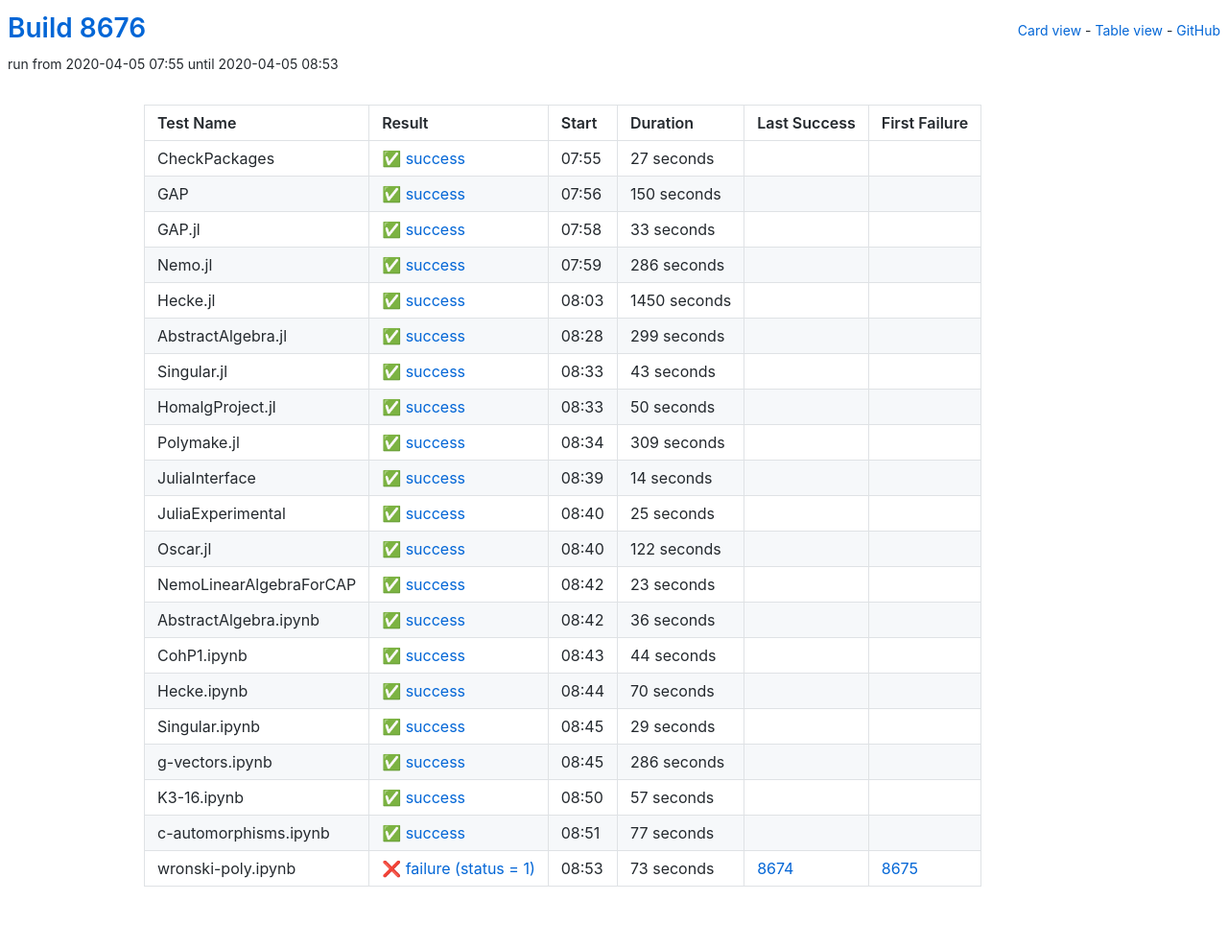
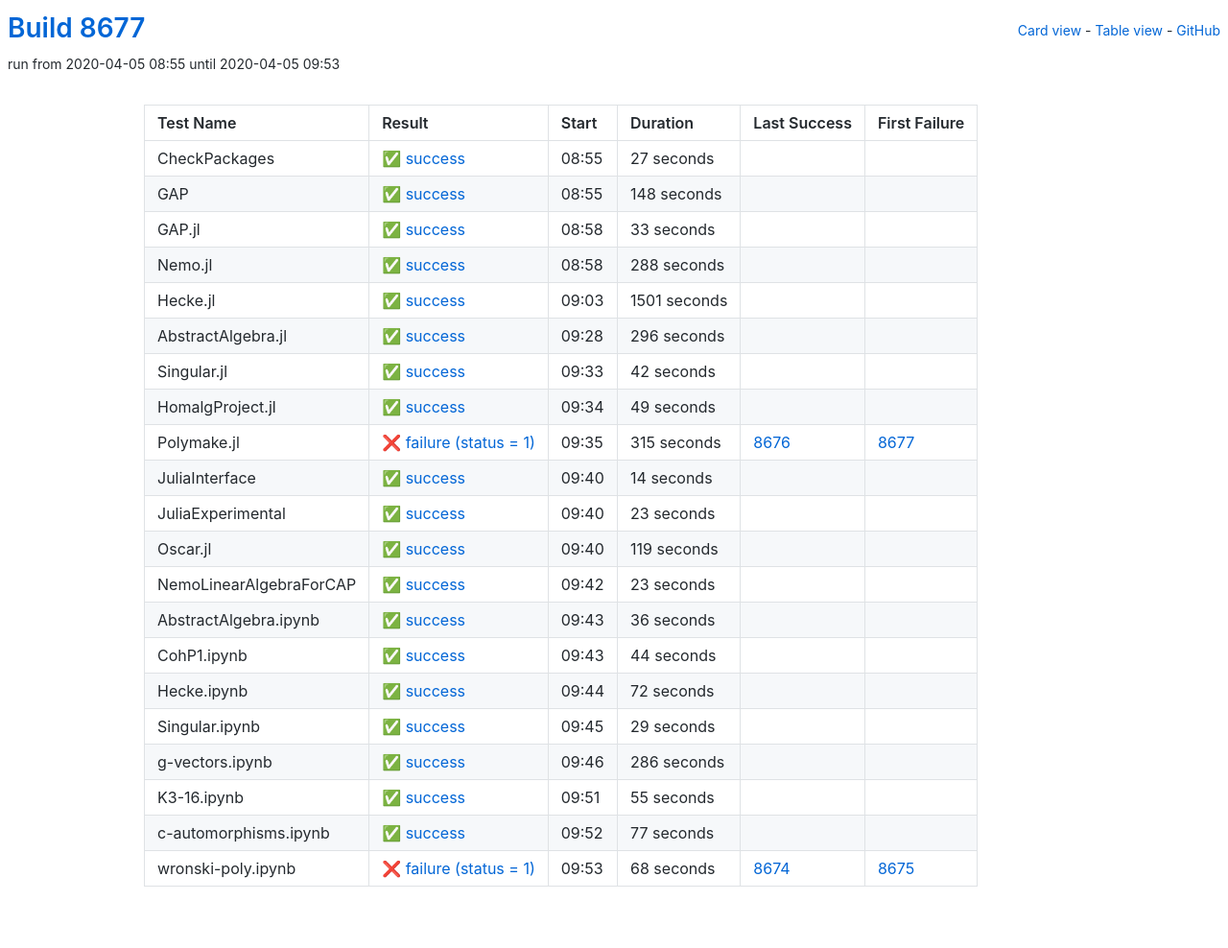
Before and after one commit to oscar-system/oscar-ci-status, a Jekyll site: the page built from table.html, in a window 1280 px wide. Shown: the whole page at 96% size. Built offline with Jekyll 4.4.1, drawn with Linux system fonts in a browser that asks for light colours; some of the changed lines change nothing that is shown.

Commit message:
Build 8677

```diff
--- a/_data/ci.yml
+++ b/_data/ci.yml
@@ -1,5 +1,5 @@
-build: 8676
-build_url: https://oscarci.mathematik.uni-kl.de/job/oscar/8676/
+build: 8677
+build_url: https://oscarci.mathematik.uni-kl.de/job/oscar/8677/
 job: oscar
 tests:
 - duration: 27
@@ -8,20 +8,20 @@
   first_failure_url: null
   last_success: false
   last_success_url: null
-  log: https://oscarci.mathematik.uni-kl.de/job/oscar/8676/artifact/logs/build-8676/CheckPackages.log
+  log: https://oscarci.mathematik.uni-kl.de/job/oscar/8677/artifact/logs/build-8677/CheckPackages.log
   name: CheckPackages
-  start: 2020-04-05 07:55
+  start: 2020-04-05 08:55
   status: success
   success: true
-- duration: 150
+- duration: 148
   exitcode: 0
   first_failure: false
   first_failure_url: null
   last_success: false
   last_success_url: null
-  log: https://oscarci.mathematik.uni-kl.de/job/oscar/8676/artifact/logs/build-8676/GAP.log
+  log: https://oscarci.mathematik.uni-kl.de/job/oscar/8677/artifact/logs/build-8677/GAP.log
   name: GAP
-  start: 2020-04-05 07:56
+  start: 2020-04-05 08:55
   status: success
   success: true
 - duration: 33
@@ -30,9 +30,163 @@
   first_failure_url: null
   last_success: false
   last_success_url: null
-  log: https://oscarci.mathematik.uni-kl.de/job/oscar/8676/artifact/logs/build-8676/GAP.jl.log
+  log: https://oscarci.mathematik.uni-kl.de/job/oscar/8677/artifact/logs/build-8677/GAP.jl.log
   name: GAP.jl
-  start: 2020-04-05 07:58
+  start: 2020-04-05 08:58
+  status: success
+  success: true
+- duration: 288
+  exitcode: 0
+  first_failure: false
+  first_failure_url: null
+  last_success: false
+  last_success_url: null
+  log: https://oscarci.mathematik.uni-kl.de/job/oscar/8677/artifact/logs/build-8677/Nemo.jl.log
+  name: Nemo.jl
+  start: 2020-04-05 08:58
+  status: success
+  success: true
+- duration: 1501
+  exitcode: 0
+  first_failure: false
+  first_failure_url: null
+  last_success: false
+  last_success_url: null
+  log: https://oscarci.mathematik.uni-kl.de/job/oscar/8677/artifact/logs/build-8677/Hecke.jl.log
+  name: Hecke.jl
+  start: 2020-04-05 09:03
+  status: success
+  success: true
+- duration: 296
+  exitcode: 0
+  first_failure: false
+  first_failure_url: null
+  last_success: false
+  last_success_url: null
+  log: https://oscarci.mathematik.uni-kl.de/job/oscar/8677/artifact/logs/build-8677/AbstractAlgebra.jl.log
+  name: AbstractAlgebra.jl
+  start: 2020-04-05 09:28
+  status: success
+  success: true
+- duration: 42
+  exitcode: 0
+  first_failure: false
+  first_failure_url: null
+  last_success: false
+  last_success_url: null
+  log: https://oscarci.mathematik.uni-kl.de/job/oscar/8677/artifact/logs/build-8677/Singular.jl.log
+  name: Singular.jl
+  start: 2020-04-05 09:33
+  status: success
+  success: true
+- duration: 49
+  exitcode: 0
+  first_failure: false
+  first_failure_url: null
+  last_success: false
+  last_success_url: null
+  log: https://oscarci.mathematik.uni-kl.de/job/oscar/8677/artifact/logs/build-8677/HomalgProject.jl.log
+  name: HomalgProject.jl
+  start: 2020-04-05 09:34
+  status: success
+  success: true
+- duration: 315
+  exitcode: 1
+  first_failure: 8677
+  first_failure_url: https://oscarci.mathematik.uni-kl.de/job/oscar/8677/
+  last_success: 8676
+  last_success_url: https://oscarci.mathematik.uni-kl.de/job/oscar/8676/
+  log: https://oscarci.mathematik.uni-kl.de/job/oscar/8677/artifact/logs/build-8677/Polymake.jl.log
+  name: Polymake.jl
+  start: 2020-04-05 09:35
+  status: failure
+  success: false
+- duration: 14
+  exitcode: 0
+  first_failure: false
+  first_failure_url: null
+  last_success: false
+  last_success_url: null
+  log: https://oscarci.mathematik.uni-kl.de/job/oscar/8677/artifact/logs/build-8677/JuliaInterface.log
+  name: JuliaInterface
+  start: 2020-04-05 09:40
+  status: success
+  success: true
+- duration: 23
+  exitcode: 0
+  first_failure: false
+  first_failure_url: null
+  last_success: false
+  last_success_url: null
+  log: https://oscarci.mathematik.uni-kl.de/job/oscar/8677/artifact/logs/build-8677/JuliaExperimental.log
+  name: JuliaExperimental
+  start: 2020-04-05 09:40
+  status: success
+  success: true
+- duration: 119
+  exitcode: 0
+  first_failure: false
+  first_failure_url: null
+  last_success: false
+  last_success_url: null
+  log: https://oscarci.mathematik.uni-kl.de/job/oscar/8677/artifact/logs/build-8677/Oscar.jl.log
+  name: Oscar.jl
+  start: 2020-04-05 09:40
+  status: success
+  success: true
+- duration: 23
+  exitcode: 0
+  first_failure: false
+  first_failure_url: null
+  last_success: false
+  last_success_url: null
+  log: https://oscarci.mathematik.uni-kl.de/job/oscar/8677/artifact/logs/build-8677/NemoLinearAlgebraForCAP.log
+  name: NemoLinearAlgebraForCAP
+  start: 2020-04-05 09:42
+  status: success
+  success: true
+- duration: 36
+  exitcode: 0
+  first_failure: false
+  first_failure_url: null
+  last_success: false
+  last_success_url: null
+  log: https://oscarci.mathematik.uni-kl.de/job/oscar/8677/artifact/logs/build-8677/AbstractAlgebra.ipynb.log
+  name: AbstractAlgebra.ipynb
+  start: 2020-04-05 09:43
+  status: success
+  success: true
+- duration: 44
+  exitcode: 0
+  first_failure: false
+  first_failure_url: null
+  last_success: false
+  last_success_url: null
+  log: https://oscarci.mathematik.uni-kl.de/job/oscar/8677/artifact/logs/build-8677/CohP1.ipynb.log
+  name: CohP1.ipynb
+  start: 2020-04-05 09:43
+  status: success
+  success: true
+- duration: 72
+  exitcode: 0
+  first_failure: false
+  first_failure_url: null
+  last_success: false
+  last_success_url: null
+  log: https://oscarci.mathematik.uni-kl.de/job/oscar/8677/artifact/logs/build-8677/Hecke.ipynb.log
+  name: Hecke.ipynb
+  start: 2020-04-05 09:44
+  status: success
+  success: true
+- duration: 29
+  exitcode: 0
+  first_failure: false
+  first_failure_url: null
+  last_success: false
+  last_success_url: null
+  log: https://oscarci.mathematik.uni-kl.de/job/oscar/8677/artifact/logs/build-8677/Singular.ipynb.log
+  name: Singular.ipynb
+  start: 2020-04-05 09:45
   status: success
   success: true
 - duration: 286
@@ -41,174 +195,20 @@
   first_failure_url: null
   last_success: false
   last_success_url: null
-  log: https://oscarci.mathematik.uni-kl.de/job/oscar/8676/artifact/logs/build-8676/Nemo.jl.log
-  name: Nemo.jl
-  start: 2020-04-05 07:59
+  log: https://oscarci.mathematik.uni-kl.de/job/oscar/8677/artifact/logs/build-8677/g-vectors.ipynb.log
+  name: g-vectors.ipynb
+  start: 2020-04-05 09:46
   status: success
   success: true
-- duration: 1450
+- duration: 55
   exitcode: 0
   first_failure: false
   first_failure_url: null
   last_success: false
   last_success_url: null
-  log: https://oscarci.mathematik.uni-kl.de/job/oscar/8676/artifact/logs/build-8676/Hecke.jl.log
-  name: Hecke.jl
-  start: 2020-04-05 08:03
-  status: success
-  success: true
-- duration: 299
-  exitcode: 0
-  first_failure: false
-  first_failure_url: null
-  last_success: false
-  last_success_url: null
-  log: https://oscarci.mathematik.uni-kl.de/job/oscar/8676/artifact/logs/build-8676/AbstractAlgebra.jl.log
-  name: AbstractAlgebra.jl
-  start: 2020-04-05 08:28
-  status: success
-  success: true
-- duration: 43
-  exitcode: 0
-  first_failure: false
-  first_failure_url: null
-  last_success: false
-  last_success_url: null
-  log: https://oscarci.mathematik.uni-kl.de/job/oscar/8676/artifact/logs/build-8676/Singular.jl.log
-  name: Singular.jl
-  start: 2020-04-05 08:33
-  status: success
-  success: true
-- duration: 50
-  exitcode: 0
-  first_failure: false
-  first_failure_url: null
-  last_success: false
-  last_success_url: null
-  log: https://oscarci.mathematik.uni-kl.de/job/oscar/8676/artifact/logs/build-8676/HomalgProject.jl.log
-  name: HomalgProject.jl
-  start: 2020-04-05 08:33
-  status: success
-  success: true
-- duration: 309
-  exitcode: 0
-  first_failure: false
-  first_failure_url: null
-  last_success: false
-  last_success_url: null
-  log: https://oscarci.mathematik.uni-kl.de/job/oscar/8676/artifact/logs/build-8676/Polymake.jl.log
-  name: Polymake.jl
-  start: 2020-04-05 08:34
-  status: success
-  success: true
-- duration: 14
-  exitcode: 0
-  first_failure: false
-  first_failure_url: null
-  last_success: false
-  last_success_url: null
-  log: https://oscarci.mathematik.uni-kl.de/job/oscar/8676/artifact/logs/build-8676/JuliaInterface.log
-  name: JuliaInterface
-  start: 2020-04-05 08:39
-  status: success
-  success: true
-- duration: 25
-  exitcode: 0
-  first_failure: false
-  first_failure_url: null
-  last_success: false
-  last_success_url: null
-  log: https://oscarci.mathematik.uni-kl.de/job/oscar/8676/artifact/logs/build-8676/JuliaExperimental.log
-  name: JuliaExperimental
-  start: 2020-04-05 08:40
-  status: success
-  success: true
-- duration: 122
-  exitcode: 0
-  first_failure: false
-  first_failure_url: null
-  last_success: false
-  last_success_url: null
-  log: https://oscarci.mathematik.uni-kl.de/job/oscar/8676/artifact/logs/build-8676/Oscar.jl.log
-  name: Oscar.jl
-  start: 2020-04-05 08:40
-  status: success
-  success: true
-- duration: 23
-  exitcode: 0
-  first_failure: false
-  first_failure_url: null
-  last_success: false
-  last_success_url: null
-  log: https://oscarci.mathematik.uni-kl.de/job/oscar/8676/artifact/logs/build-8676/NemoLinearAlgebraForCAP.log
-  name: NemoLinearAlgebraForCAP
-  start: 2020-04-05 08:42
-  status: success
-  success: true
-- duration: 36
-  exitcode: 0
-  first_failure: false
-  first_failure_url: null
-  last_success: false
-  last_success_url: null
-  log: https://oscarci.mathematik.uni-kl.de/job/oscar/8676/artifact/logs/build-8676/AbstractAlgebra.ipynb.log
-  name: AbstractAlgebra.ipynb
-  start: 2020-04-05 08:42
-  status: success
-  success: true
-- duration: 44
-  exitcode: 0
-  first_failure: false
-  first_failure_url: null
-  last_success: false
-  last_success_url: null
-  log: https://oscarci.mathematik.uni-kl.de/job/oscar/8676/artifact/logs/build-8676/CohP1.ipynb.log
-  name: CohP1.ipynb
-  start: 2020-04-05 08:43
-  status: success
-  success: true
-- duration: 70
-  exitcode: 0
-  first_failure: false
-  first_failure_url: null
-  last_success: false
-  last_success_url: null
-  log: https://oscarci.mathematik.uni-kl.de/job/oscar/8676/artifact/logs/build-8676/Hecke.ipynb.log
-  name: Hecke.ipynb
-  start: 2020-04-05 08:44
-  status: success
-  success: true
-- duration: 29
-  exitcode: 0
-  first_failure: false
-  first_failure_url: null
-  last_success: false
-  last_success_url: null
-  log: https://oscarci.mathematik.uni-kl.de/job/oscar/8676/artifact/logs/build-8676/Singular.ipynb.log
-  name: Singular.ipynb
-  start: 2020-04-05 08:45
-  status: success
-  success: true
-- duration: 286
-  exitcode: 0
-  first_failure: false
-  first_failure_url: null
-  last_success: false
-  last_success_url: null
-  log: https://oscarci.mathematik.uni-kl.de/job/oscar/8676/artifact/logs/build-8676/g-vectors.ipynb.log
-  name: g-vectors.ipynb
-  start: 2020-04-05 08:45
-  status: success
-  success: true
-- duration: 57
-  exitcode: 0
-  first_failure: false
-  first_failure_url: null
-  last_success: false
-  last_success_url: null
-  log: https://oscarci.mathematik.uni-kl.de/job/oscar/8676/artifact/logs/build-8676/K3-16.ipynb.log
+  log: https://oscarci.mathematik.uni-kl.de/job/oscar/8677/artifact/logs/build-8677/K3-16.ipynb.log
   name: K3-16.ipynb
-  start: 2020-04-05 08:50
+  start: 2020-04-05 09:51
   status: success
   success: true
 - duration: 77
@@ -217,19 +217,19 @@
   first_failure_url: null
   last_success: false
   last_success_url: null
-  log: https://oscarci.mathematik.uni-kl.de/job/oscar/8676/artifact/logs/build-8676/c-automorphisms.ipynb.log
+  log: https://oscarci.mathematik.uni-kl.de/job/oscar/8677/artifact/logs/build-8677/c-automorphisms.ipynb.log
   name: c-automorphisms.ipynb
-  start: 2020-04-05 08:51
+  start: 2020-04-05 09:52
   status: success
   success: true
-- duration: 73
+- duration: 68
   exitcode: 1
   first_failure: 8675
   first_failure_url: https://oscarci.mathematik.uni-kl.de/job/oscar/8675/
   last_success: 8674
   last_success_url: https://oscarci.mathematik.uni-kl.de/job/oscar/8674/
-  log: https://oscarci.mathematik.uni-kl.de/job/oscar/8676/artifact/logs/build-8676/wronski-poly.ipynb.log
+  log: https://oscarci.mathematik.uni-kl.de/job/oscar/8677/artifact/logs/build-8677/wronski-poly.ipynb.log
   name: wronski-poly.ipynb
-  start: 2020-04-05 08:53
+  start: 2020-04-05 09:53
   status: failure
   success: false
```
Also changed, not shown: README.md.
